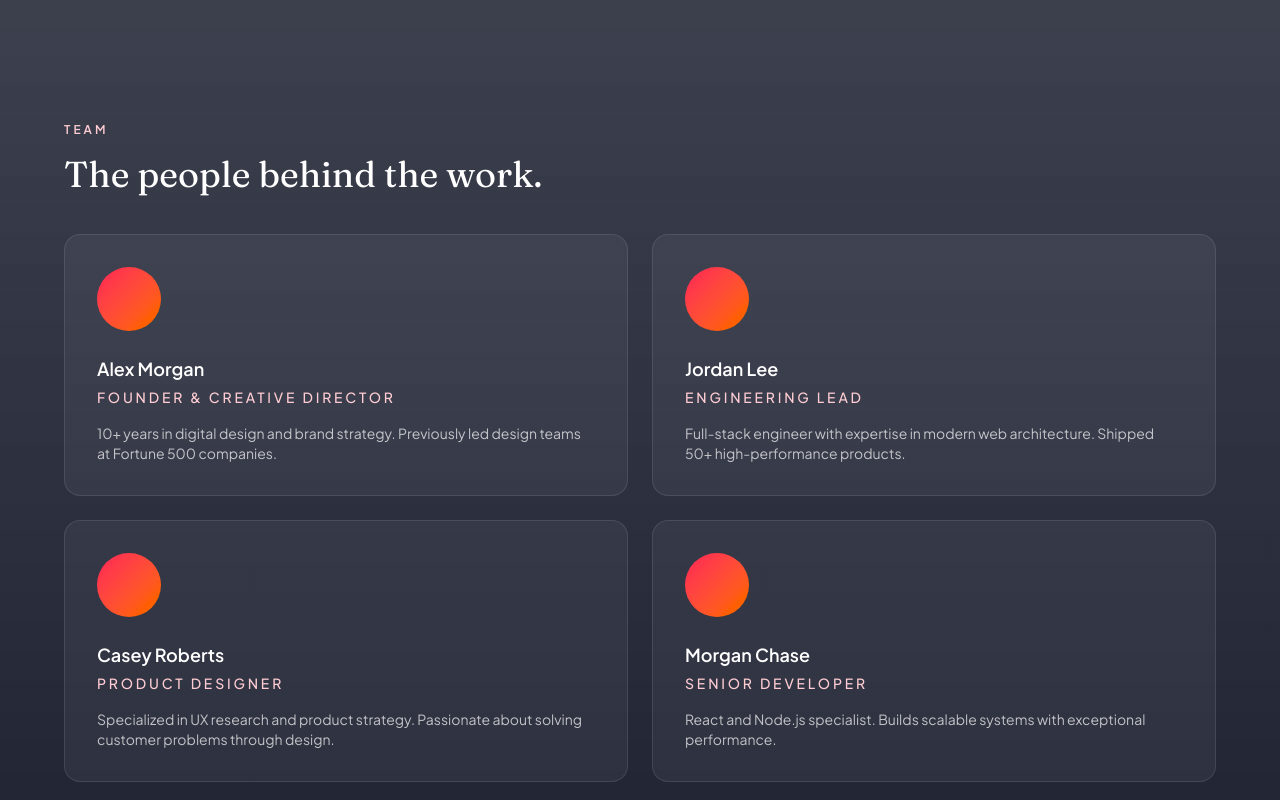
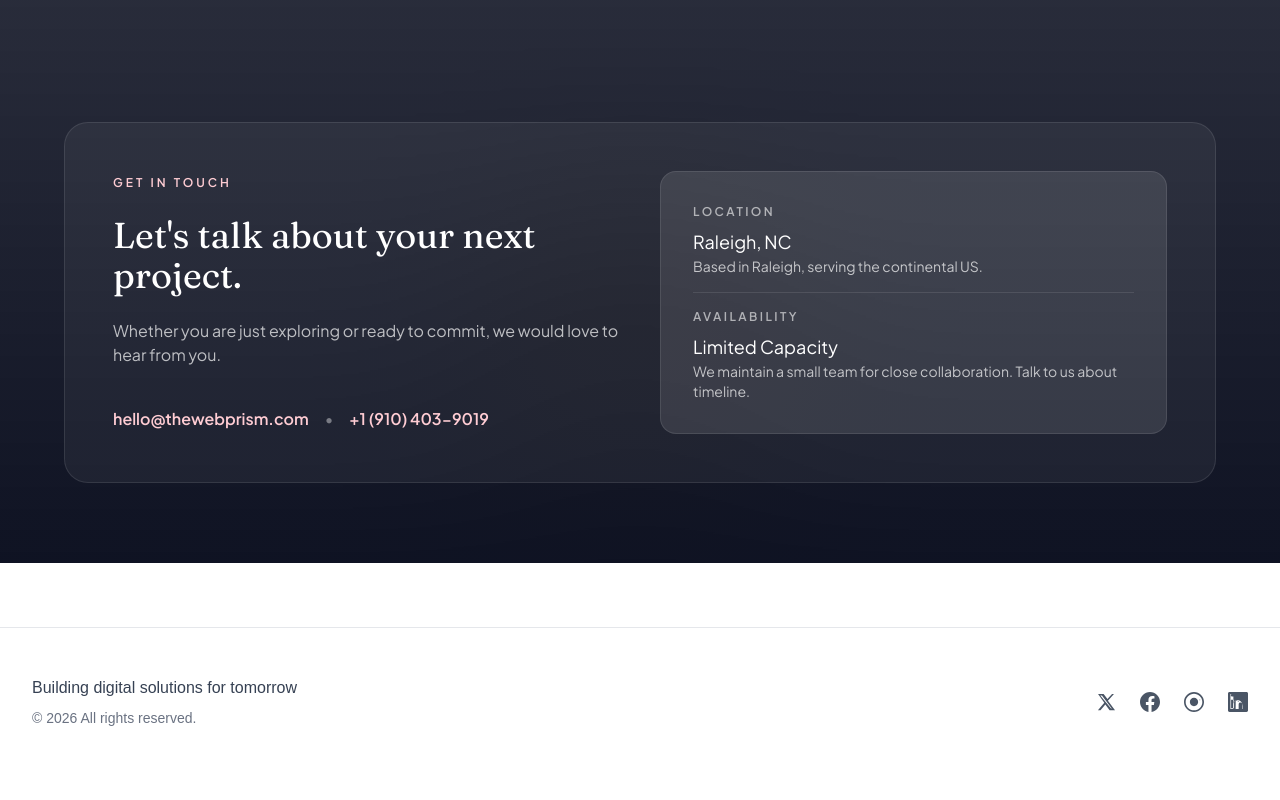
Before and after one commit to rthompsontouch/webdev_frontend, a Next.js app: page /about in a window 1280 px wide. Shown: the part 1660-2460 px from the top of the page. After the commit the page ends 2436 px from the top, so only its background shows below. Built offline with nearby package versions, Linux system fonts and the light colour scheme.

Commit message:
removed the sample team members section to about page

```diff
--- a/app/about/page.tsx
+++ b/app/about/page.tsx
@@ -15,7 +15,7 @@ export const metadata: Metadata = {
   title: "About TheWebPrism | Premium Digital Design & Development",
   description:
     "Learn about TheWebPrism. We are a team of designers and engineers in Raleigh, NC building premium digital experiences for ambitious brands.",
-  keywords: ["about us", "design agency", "web development", "Raleigh NC", "team"],
+  keywords: ["about us", "design agency", "web development", "Raleigh NC"],
   openGraph: {
     title: "About TheWebPrism",
     description:
@@ -62,28 +62,6 @@ const values = [
   },
 ];
 
-const teamMembers = [
-  {
-    name: "Alex Morgan",
-    role: "Founder & Creative Director",
-    bio: "10+ years in digital design and brand strategy. Previously led design teams at Fortune 500 companies.",
-  },
-  {
-    name: "Jordan Lee",
-    role: "Engineering Lead",
-    bio: "Full-stack engineer with expertise in modern web architecture. Shipped 50+ high-performance products.",
-  },
-  {
-    name: "Casey Roberts",
-    role: "Product Designer",
-    bio: "Specialized in UX research and product strategy. Passionate about solving customer problems through design.",
-  },
-  {
-    name: "Morgan Chase",
-    role: "Senior Developer",
-    bio: "React and Node.js specialist. Builds scalable systems with exceptional performance.",
-  },
-];
 
 export default function AboutPage() {
   const organizationJsonLd = {
@@ -224,40 +202,6 @@ export default function AboutPage() {
 
         <section className="px-6 py-20 lg:px-10">
           <div className="mx-auto max-w-6xl">
-            <div className="space-y-10">
-              <div className="space-y-4">
-                <p className="text-xs font-semibold uppercase tracking-[0.25em] text-rose-200">
-                  Team
-                </p>
-                <h2
-                  className={`${displayFont.className} text-3xl text-white sm:text-4xl`}
-                >
-                  The people behind the work.
-                </h2>
-              </div>
-              <div className="grid gap-6 md:grid-cols-2">
-                {teamMembers.map((member) => (
-                  <div
-                    key={member.name}
-                    className="rounded-2xl border border-white/10 bg-white/5 p-8"
-                  >
-                    <div className="h-16 w-16 rounded-full bg-gradient-to-br from-rose-500 to-orange-500 mb-6" />
-                    <h3 className="text-lg font-semibold text-white">
-                      {member.name}
-                    </h3>
-                    <p className="text-sm uppercase tracking-[0.2em] text-rose-200 font-medium mt-1">
-                      {member.role}
-                    </p>
-                    <p className="mt-4 text-sm text-white/70">{member.bio}</p>
-                  </div>
-                ))}
-              </div>
-            </div>
-          </div>
-        </section>
-
-        <section className="px-6 py-20 lg:px-10">
-          <div className="mx-auto max-w-6xl">
             <div className="rounded-3xl border border-white/10 bg-white/5 p-8 lg:p-12">
               <div className="grid gap-10 lg:grid-cols-2 lg:items-center">
                 <div className="space-y-6">
```
